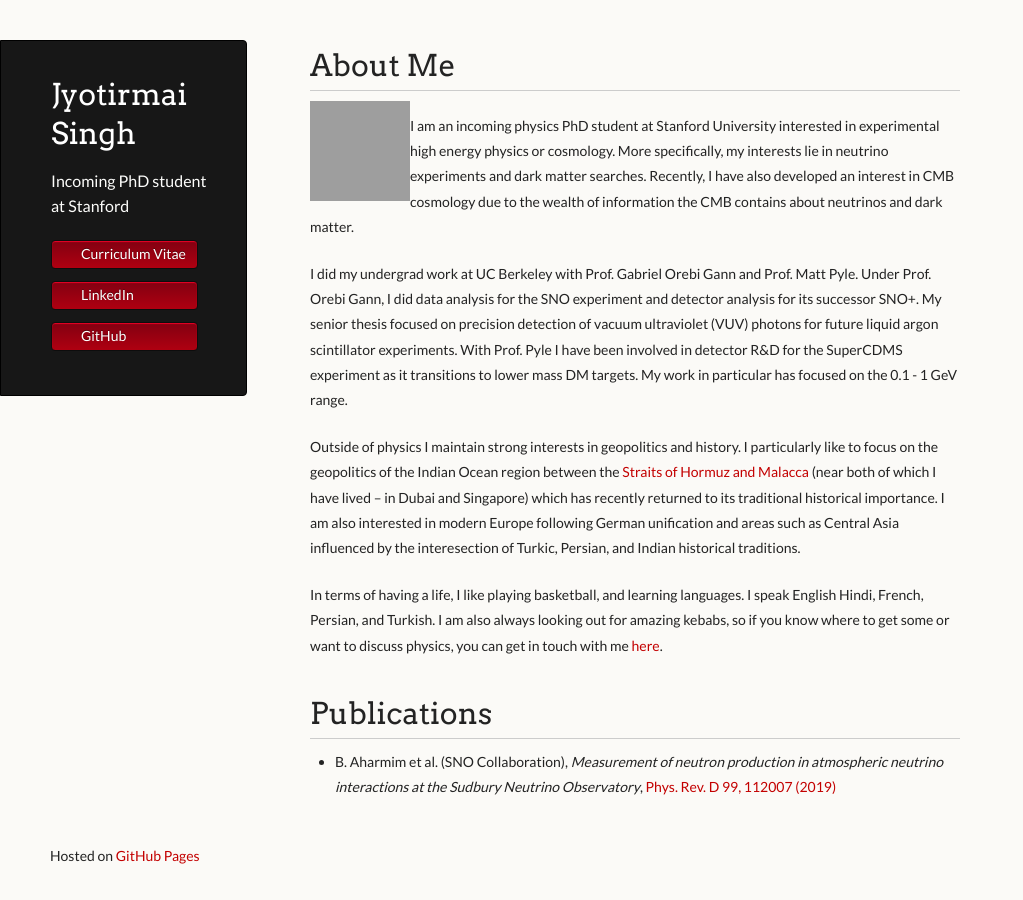
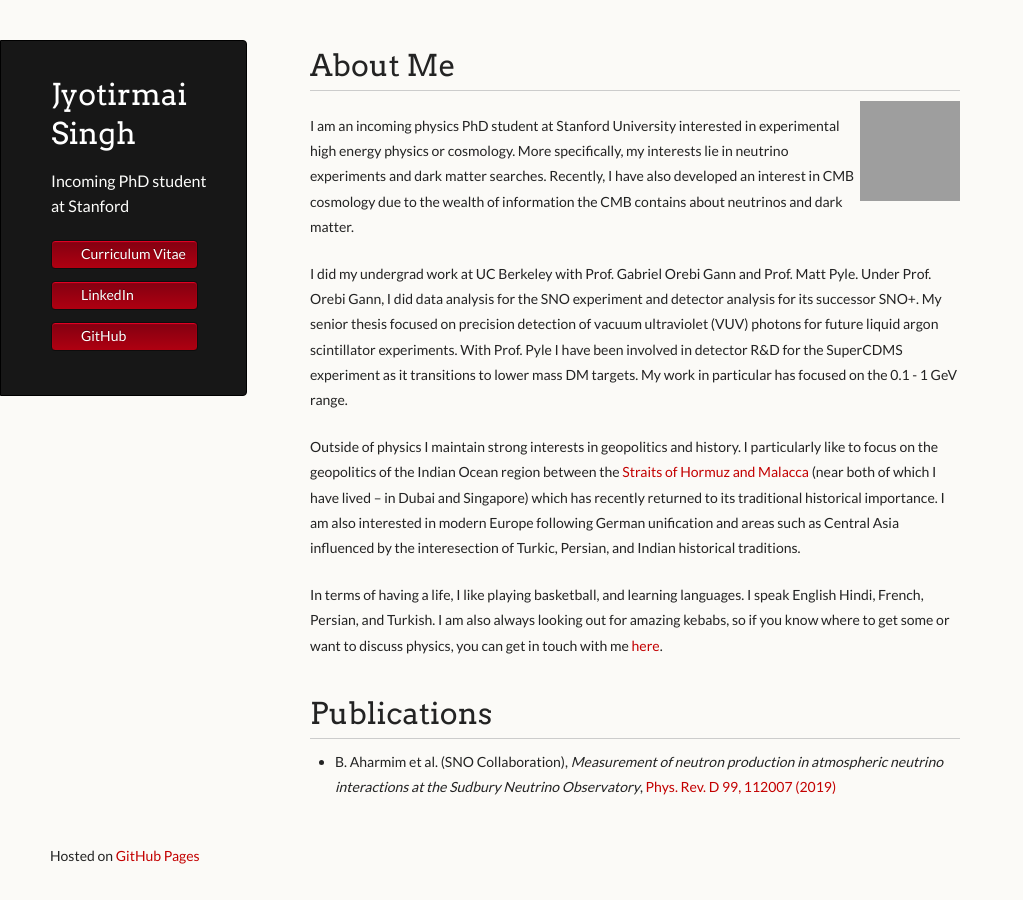
Before and after one commit to joe-singh/joe-singh.github.io, a Jekyll site: the page built from index.md, in a window 1280 px wide. Shown: the whole page, without its empty margins (0-1023 px from the left). Built offline with Jekyll 4.4.1, drawn with Linux system fonts in a browser that asks for light colours; grey boxes are pictures that could not be loaded.

Commit message:
Trying to add picture

```diff
--- a/index.md
+++ b/index.md
@@ -12,7 +12,7 @@ There should be whitespace between paragraphs. We recommend including a README,
 --->
 # About Me
 
-<img align="left" width="100" height="100" src="http://www.fillmurray.com/100/100">
+<img align="right" width="100" height="100" src="http://www.fillmurray.com/100/100">
 
 I am an incoming physics PhD student at Stanford University interested in experimental high energy physics or cosmology.
 More specifically, my interests lie in neutrino experiments and dark matter searches. Recently, I have also developed an interest in
```
